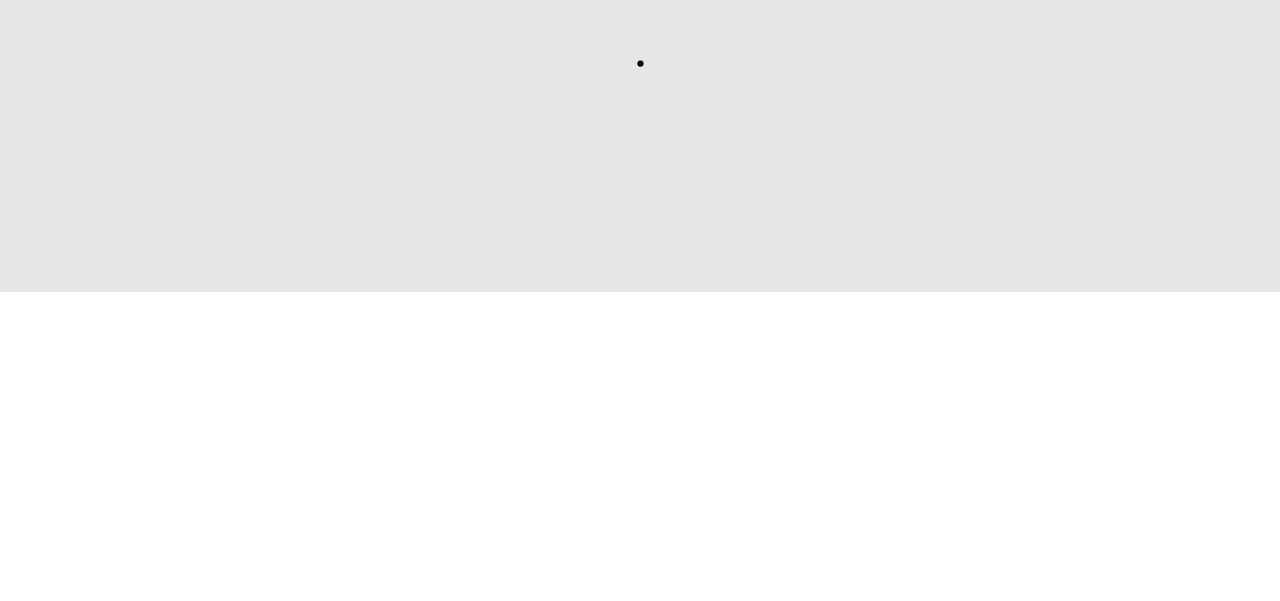
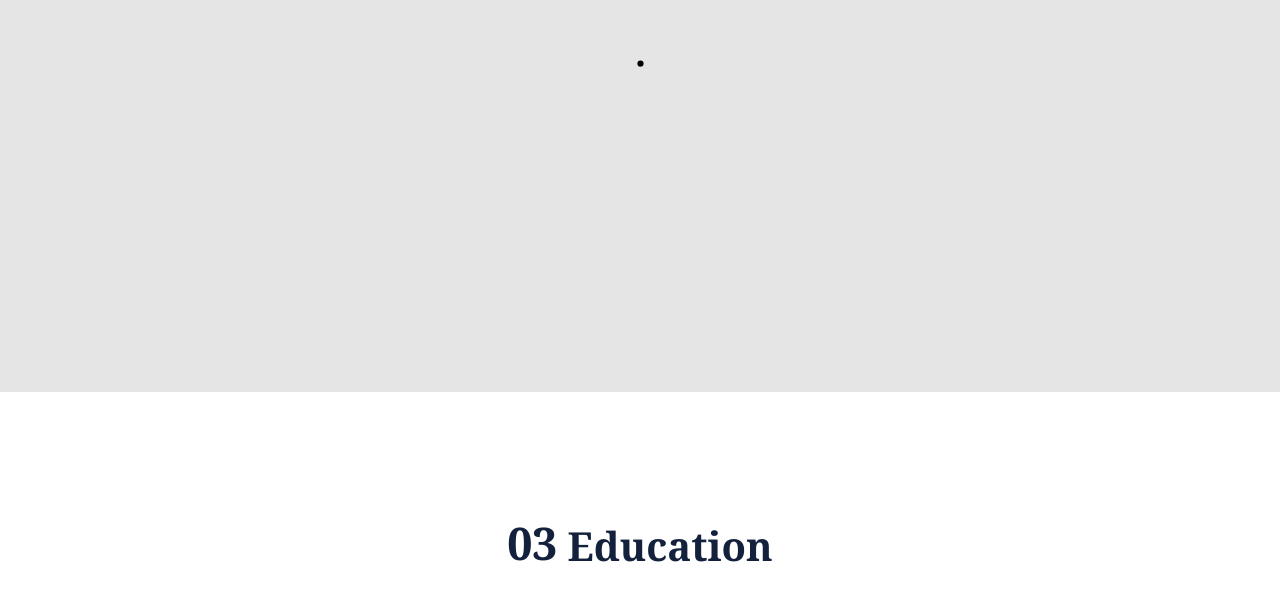
Before and after one commit to Joao-Matias/my-cv, a React (Create React App) app: page / in a window 1280 px wide. Shown: the part 3204-3805 px from the top of the page. Before the commit the page ends 3497 px from the top, so only its background shows below. Built offline with nearby package versions, Linux system fonts and the light colour scheme.

Commit message:
Added the new section for education and the options created

```diff
--- a/src/App.js
+++ b/src/App.js
@@ -1,3 +1,4 @@
+import Education from './components/education/education.component';
 import Experience from './components/experience';
 import Landing from './components/landing';
 import Projects from './components/prjects';
@@ -9,6 +10,7 @@ function App() {
       <main>
         <Projects />
         <Experience />
+        <Education />
       </main>
     </>
   );
--- /dev/null
+++ b/src/components/education/education.component.jsx
@@ -0,0 +1,15 @@
+import style from './education.module.css';
+
+const Education = () => {
+  return (
+    <section className={style.educationContainer}>
+      <div className={style.educationContainerHeader}>
+        <h1 className={style.educationContainerNumeral}>03</h1>
+        <h1 className={style.educationContainerTitle}> Education</h1>
+      </div>
+      <div></div>
+    </section>
+  );
+};
+
+export default Education;
--- /dev/null
+++ b/src/components/education/education.module.css
@@ -0,0 +1,34 @@
+.educationContainer {
+  width: 75%;
+
+  margin-top: 7rem;
+  height: 100rem;
+}
+
+.educationContainerHeader {
+  display: flex;
+  width: 50%;
+  align-items: flex-end;
+  justify-content: center;
+  padding-top: 5rem;
+}
+
+.educationContainerNumeral {
+  font-size: 4.5rem;
+  margin: 0;
+}
+
+.educationContainerTitle {
+  display: flex;
+
+  justify-content: center;
+
+  font-size: 4rem;
+  margin: 0;
+  margin-left: 1rem;
+}
+
+.educationContainerTitle,
+.educationContainerNumeral {
+  color: #14213d;
+}
--- /dev/null
+++ b/src/components/education/index.js
@@ -0,0 +1 @@
+export { default } from './education.component';
--- a/src/components/experience/experience.component.jsx
+++ b/src/components/experience/experience.component.jsx
@@ -19,7 +19,6 @@ const Experience = () => {
       window.removeEventListener('scroll', handleScroll);
     };
   }, []);
-  console.log(window.scrollY);
 
   return (
     <section className={style.experienceContainer}>
--- a/src/components/experience/experience.module.css
+++ b/src/components/experience/experience.module.css
@@ -36,6 +36,7 @@
   margin: 0 auto;
 
   margin-top: 7rem;
+  padding-bottom: 10rem;
 }
 
 .experiencesBox {
--- a/src/components/nav/nav.component.jsx
+++ b/src/components/nav/nav.component.jsx
@@ -19,6 +19,13 @@ const Nav = (props) => {
     e.preventDefault();
     window.scrollTo({ top: 1687, behavior: 'smooth' });
   };
+
+  const scrollToViewEducation = (e) => {
+    e.preventDefault();
+    window.scrollTo({ top: 3176, behavior: 'smooth' });
+  };
+
+  console.log(window.scrollY);
 
   return (
     <header
@@ -54,7 +61,12 @@ const Nav = (props) => {
             </button>
           </li>
           <li className={style.landingNavMenuBox}>
-            <button className={style.landingMenuTitles}>Education</button>
+            <button
+              className={style.landingMenuTitles}
+              onClick={scrollToViewEducation}
+            >
+              Education
+            </button>
           </li>
           <li className={style.landingNavMenuBox}>
             <button className={style.landingMenuTitles}>Contact</button>
--- /dev/null
+++ b/src/services/get-education-options/index.js
@@ -0,0 +1 @@
+export { default } from './get-education-options.component';
```
Also changed, not shown: src/services/get-education-options/get-education-options.component.jsx (added, +60 -0 lines).
